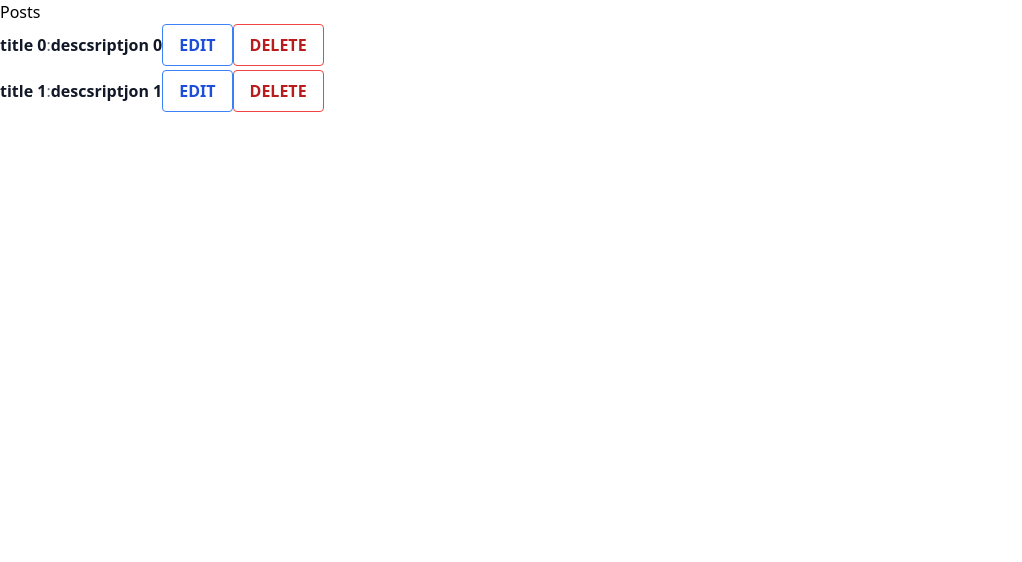
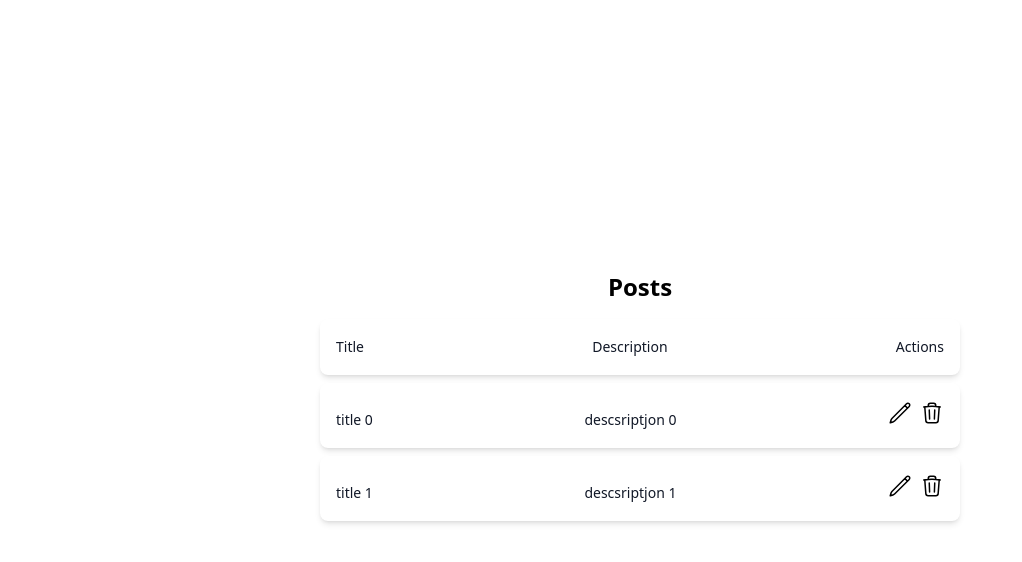
Before and after one commit to CristianPeralta/posts-vue3, a Vue app: page /#/ in a window 1280 px wide. Shown: the top 562 px of the page, without its empty margins (0-1022 px from the left). Built offline with nearby package versions, Linux system fonts and the light colour scheme.

Commit message:
Update apearence of PostForm and PostList components

```diff
--- a/src/components/PostForm.vue
+++ b/src/components/PostForm.vue
@@ -1,20 +1,18 @@
 <template >
     <div >
       <h1>Add Post</h1>
+      <form>
           <div>
             <div>
               <input type="text" name="title" placeholder="Title" v-model="title">
-          </div>
-          <div>
               <textarea rows="15" cols="15"
                   placeholder="Description"
                   v-model="description">
               </textarea>
-          </div>
-          <div>
               <button class="app_post_btn" @click="addPost">Add</button>
             </div>
           </div>
+      </form>
     </div>
 </template>
 
--- a/src/components/PostList.vue
+++ b/src/components/PostList.vue
@@ -1,28 +1,53 @@
 <template>
-    <div >
-      <h1>Posts</h1>
-      <ul class="max-w-md space-y-1 text-gray-500 list-disc list-inside dark:text-gray-400">
-          <li v-for="post in posts" class="flex items-center">
-            <template v-if="true">
-                <span class="font-semibold text-gray-900 dark:text-white"><b>{{ post.title }}</b></span> :
-                <span class="font-semibold text-gray-900 dark:text-white">{{ post.description }}</span>
+      <div class="flex flex-col justify-center items-center h-screen">
+        <h2 class="text-2xl font-bold mb-4">Posts</h2>
+        <ul class="w-1/2">
+            <li class="bg-white shadow-md rounded-lg p-4 flex justify-between items-center mb-2">
+                <div class="sm:col-span-1 sm:col-start-1">
+                    <label for="title" class="block text-sm font-medium leading-6 text-gray-900">Title</label>
+                </div>
+
+                <div class="sm:col-span-2">
+                    <label for="description" class="block text-sm font-medium leading-6 text-gray-900">Description</label>
+                </div>
+
+                <div class="sm:col-span-1">
+                        <label for="actions" class="block text-sm font-medium leading-6 text-gray-900">Actions</label>
+                    </div>
+            </li>
+            <li v-for="(post, index) in posts" :key="index" class="bg-white shadow-md rounded-lg p-4 flex justify-between items-center mb-2">
+                <div class="sm:col-span-1 sm:col-start-1">
+                    <div class="mt-2">
+                        <span type="text" name="title" id="title" class="w-full py-1.5 text-gray-900 sm:text-sm sm:leading-6">
+                            {{ post.title }}
+                        </span>
+                    </div>
+                </div>
+
+                <div class="sm:col-span-2">
+                    <div class="mt-2">
+                        <span type="text" name="description" id="description" class="w-full py-1.5 text-gray-900 sm:text-sm sm:leading-6">
+                            {{ post.description }}
+                        </span>
+                    </div>
+                </div>
                 <div>
-                    <a>
-                        <button @click="editPost()"  class="bg-transparent hover:bg-blue-500 text-blue-700 font-semibold hover:text-white py-2 px-4 border border-blue-500 hover:border-transparent rounded">
-                            EDIT
-                        </button>
-                    </a>
-                    <a>
-                        <button @click="deletePost()" class="bg-transparent hover:bg-blue-500 text-red-700 font-semibold hover:text-white py-2 px-4 border border-red-500 hover:border-transparent rounded">
-                            DELETE
-                        </button>
-                    </a>
+                    <button @click="editPost()" class="mr-2">
+                        <svg xmlns="http://www.w3.org/2000/svg" fill="none" viewBox="0 0 24 24" stroke-width="1.5" stroke="currentColor" class="w-6 h-6">
+                            <path stroke-linecap="round" stroke-linejoin="round" d="M16.862 4.487l1.687-1.688a1.875 1.875 0 112.652 2.652L6.832 19.82a4.5 4.5 0 01-1.897 1.13l-2.685.8.8-2.685a4.5 4.5 0 011.13-1.897L16.863 4.487zm0 0L19.5 7.125" />
+                        </svg>
+                    </button>
+                    <button @click="deletePost()">
+                        <svg xmlns="http://www.w3.org/2000/svg" fill="none" viewBox="0 0 24 24" stroke-width="1.5" stroke="currentColor" class="w-6 h-6">
+                            <path stroke-linecap="round" stroke-linejoin="round" d="M14.74 9l-.346 9m-4.788 0L9.26 9m9.968-3.21c.342.052.682.107 1.022.166m-1.022-.165L18.16 19.673a2.25 2.25 0 01-2.244 2.077H8.084a2.25 2.25 0 01-2.244-2.077L4.772 5.79m14.456 0a48.108 48.108 0 00-3.478-.397m-12 .562c.34-.059.68-.114 1.022-.165m0 0a48.11 48.11 0 013.478-.397m7.5 0v-.916c0-1.18-.91-2.164-2.09-2.201a51.964 51.964 0 00-3.32 0c-1.18.037-2.09 1.022-2.09 2.201v.916m7.5 0a48.667 48.667 0 00-7.5 0" />
+                        </svg>
+                    </button>
                 </div>
-            </template>
-          </li>
-      </ul>
-    </div>
+            </li>
+        </ul>
+      </div>
 </template>
+
 
 <script lang="ts">
     import { defineComponent } from "vue"
@@ -38,7 +63,9 @@
                     _id: "123dasd123123"
                 }
                 ] as Post[],
-                titleDraft: '' as string,
+                title: '' as string,
+                description: '' as string
+,                titleDraft: '' as string,
                 descriptionDraft: '' as string
             }
         },
```
Lines whose indentation alone changed are shown as unchanged.
